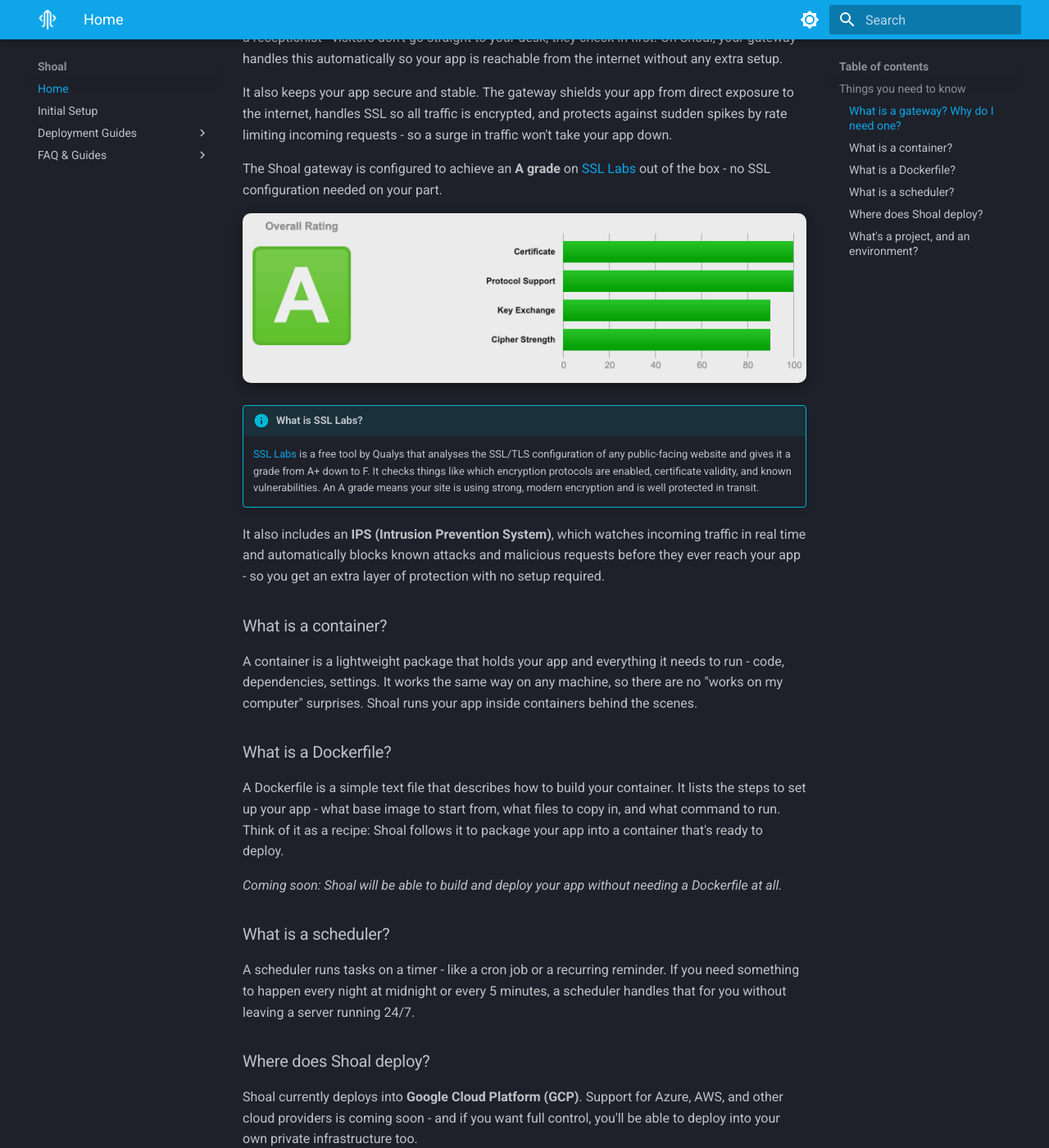
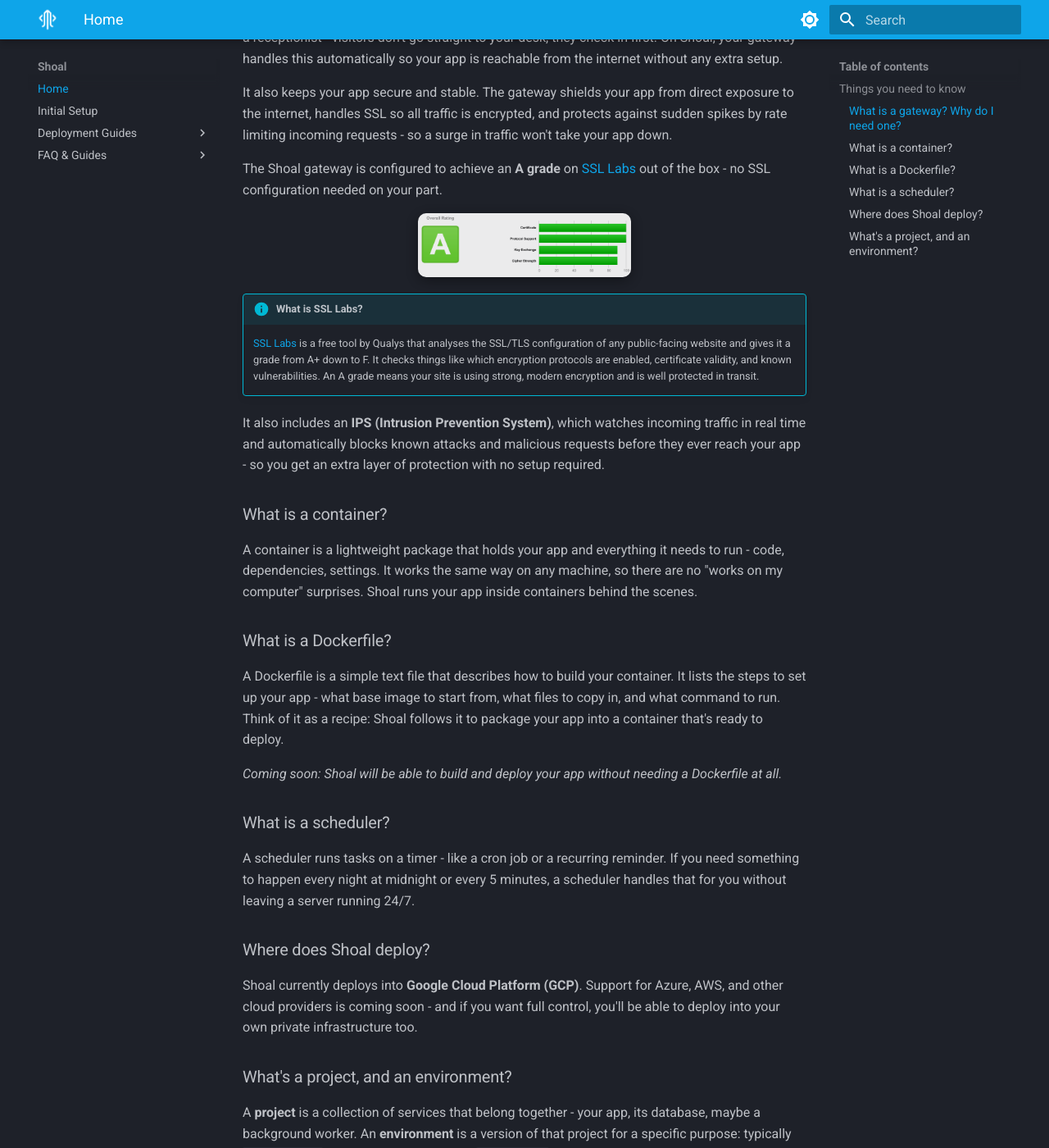
Before and after one commit to shoal-platform/docs.shoal-platform.github.io, an MkDocs documentation site: the page built from docs/index.md, in a window 1280 px wide and 1400 px high, scrolled down 453 px. Shown: the whole window at 82% size. Built offline with MkDocs 1.6.1 and Material for MkDocs 9.7.7, drawn with Linux system fonts in a browser that asks for light colours.

Commit message:
Add dployments

```diff
--- a/docs/stylesheets/extra.css
+++ b/docs/stylesheets/extra.css
@@ -1,8 +1,11 @@
 .screenshot {
   border-radius: 10px;
   box-shadow: 0 4px 16px rgba(0, 0, 0, 0.4);
-  max-width: 260px;
+  max-width: 260px !important;
+  width: 260px !important;
   opacity: 0.92;
+  display: block;
+  margin: 0 auto;
 }
 
 .tabbed-content table {
```
